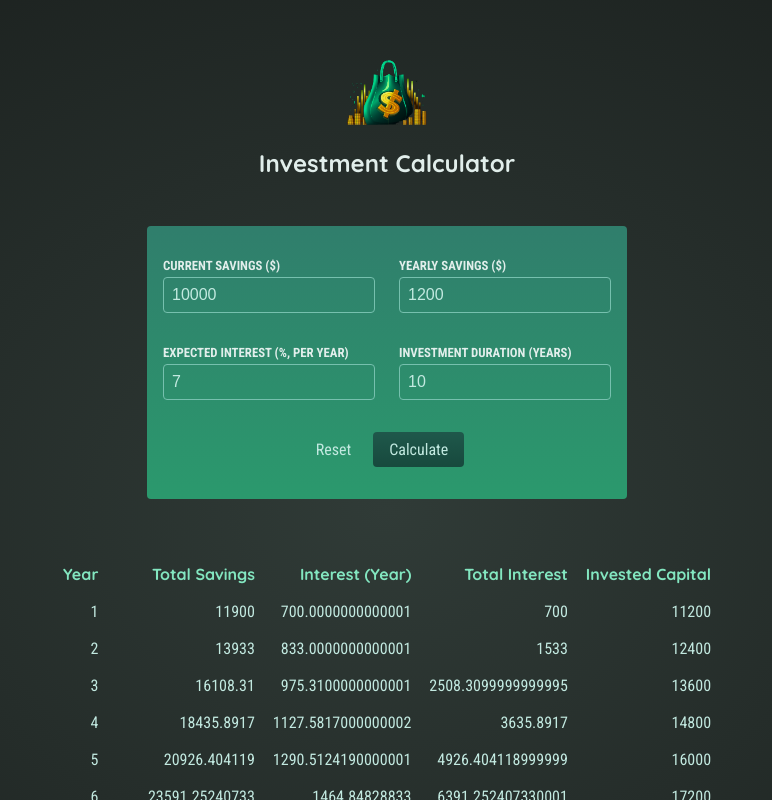
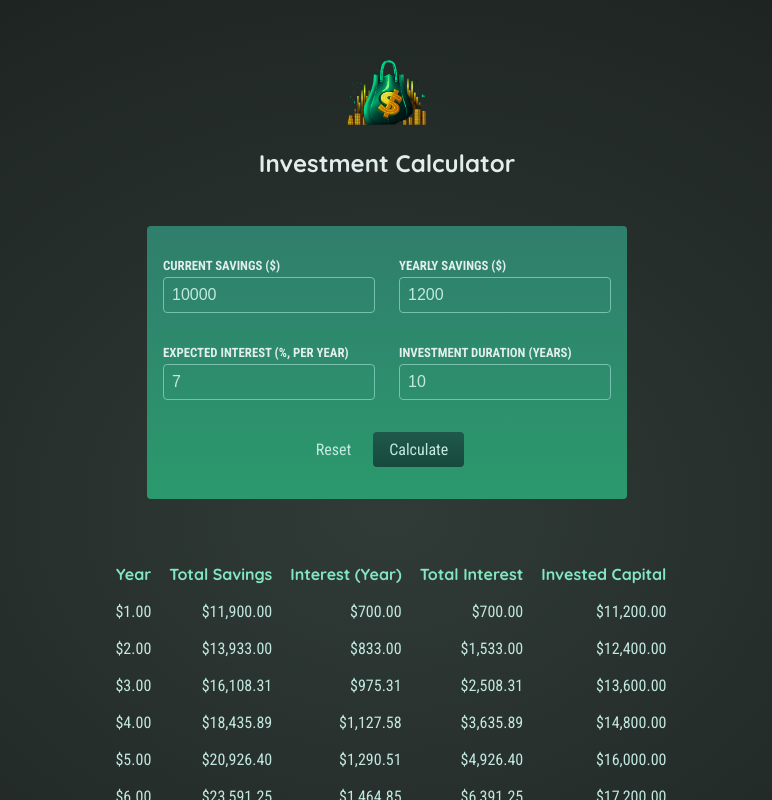
Before and after one commit to yennnny/investment-calculator, a React (Create React App) app: page / in a window 1280 px wide. Both pictures are taken after a click on the button "Calculate". Shown: the top 800 px of the page, without its empty margins (253-1025 px from the left). Built offline with nearby package versions, Linux system fonts and the light colour scheme.

Commit message:
Intl.NumberFormat으로 숫자 포맷하기

```diff
--- a/src/components/ResultTable.jsx
+++ b/src/components/ResultTable.jsx
@@ -1,3 +1,10 @@
+const formatter = new Intl.NumberFormat('en-US', {
+  style: 'currency',
+  currency: 'USD',
+  minimumFactionDigits: 2,
+  maximumFractionDigits: 2,
+});
+
 const ResultTable = (props) => {
   return (
     <table className="result">
@@ -13,17 +20,21 @@
       <tbody>
         {props.data.map((yearData) => (
           <tr key={yearData.year}>
-            <td>{yearData.year}</td>
-            <td>{yearData.savingsEndOfYear}</td>
-            <td>{yearData.yearlyInterest}</td>
+            <td>{formatter.format(yearData.year)}</td>
+            <td>{formatter.format(yearData.savingsEndOfYear)}</td>
+            <td>{formatter.format(yearData.yearlyInterest)}</td>
             <td>
-              {yearData.savingsEndOfYear -
-                props.initialInvestment -
-                yearData.yearlyContribution * yearData.year}
+              {formatter.format(
+                yearData.savingsEndOfYear -
+                  props.initialInvestment -
+                  yearData.yearlyContribution * yearData.year
+              )}
             </td>
             <td>
-              {props.initialInvestment +
-                yearData.yearlyContribution * yearData.year}
+              {formatter.format(
+                props.initialInvestment +
+                  yearData.yearlyContribution * yearData.year
+              )}
             </td>
           </tr>
         ))}
```
